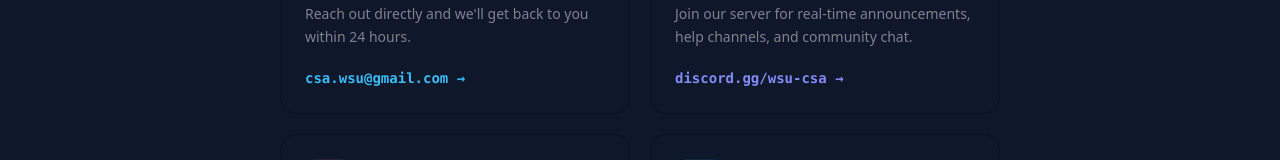
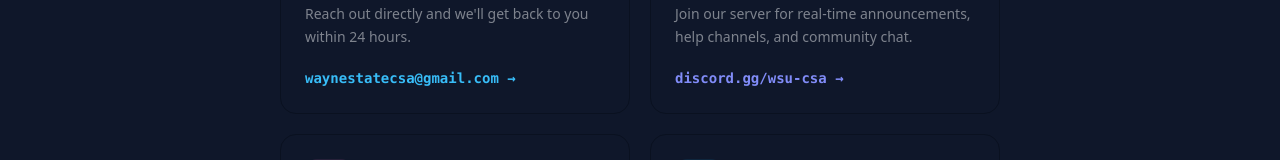
Before and after one commit to samaksh-arora/CSA, a React (Vite) app in the folder frontend/: page /contact in a window 1280 px wide. Shown: the part 726-886 px from the top of the page. Built offline with nearby package versions, Linux system fonts and the light colour scheme; no server answers.

Commit message:
Update email contact in Contact page to reflect correct address

```diff
--- a/frontend/src/pages/Contact.jsx
+++ b/frontend/src/pages/Contact.jsx
@@ -6,7 +6,7 @@ const SOCIALS = [
     icon: FaEnvelope,
     title: 'Email',
     description: "Reach out directly and we'll get back to you within 24 hours.",
-    handle: 'csa.wsu@gmail.com',
+    handle: 'waynestatecsa@gmail.com',
     href: 'mailto:waynestatecsa@gmail.com',
     color: 'primary',
   },
```
